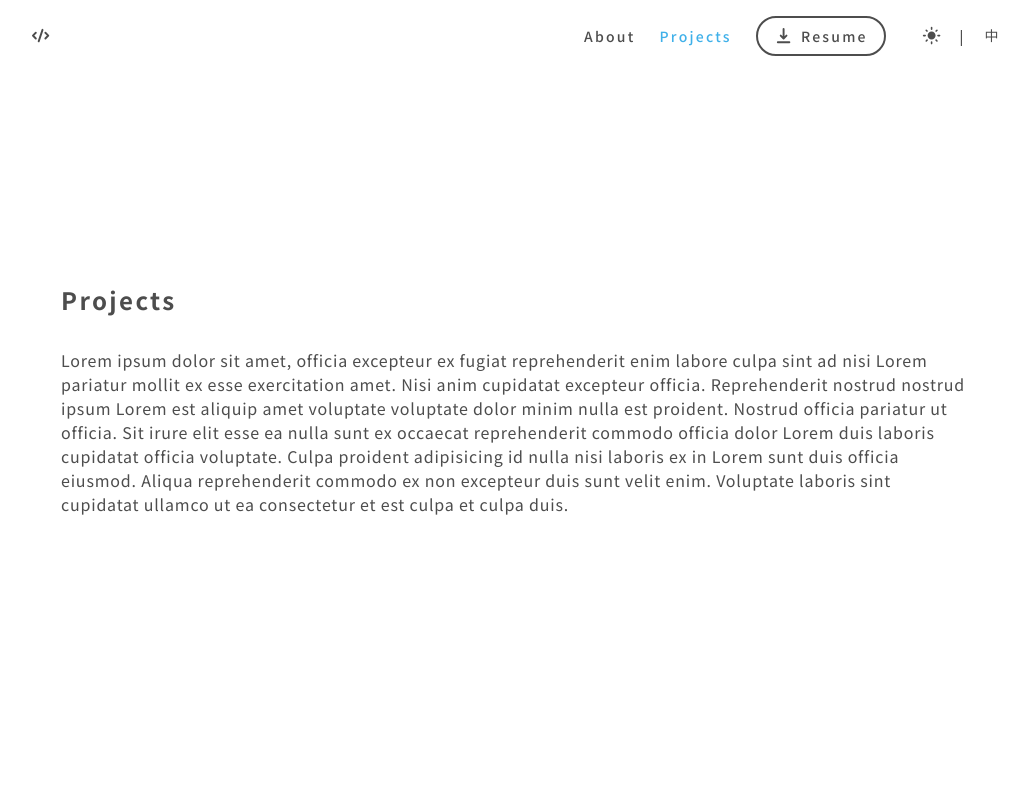
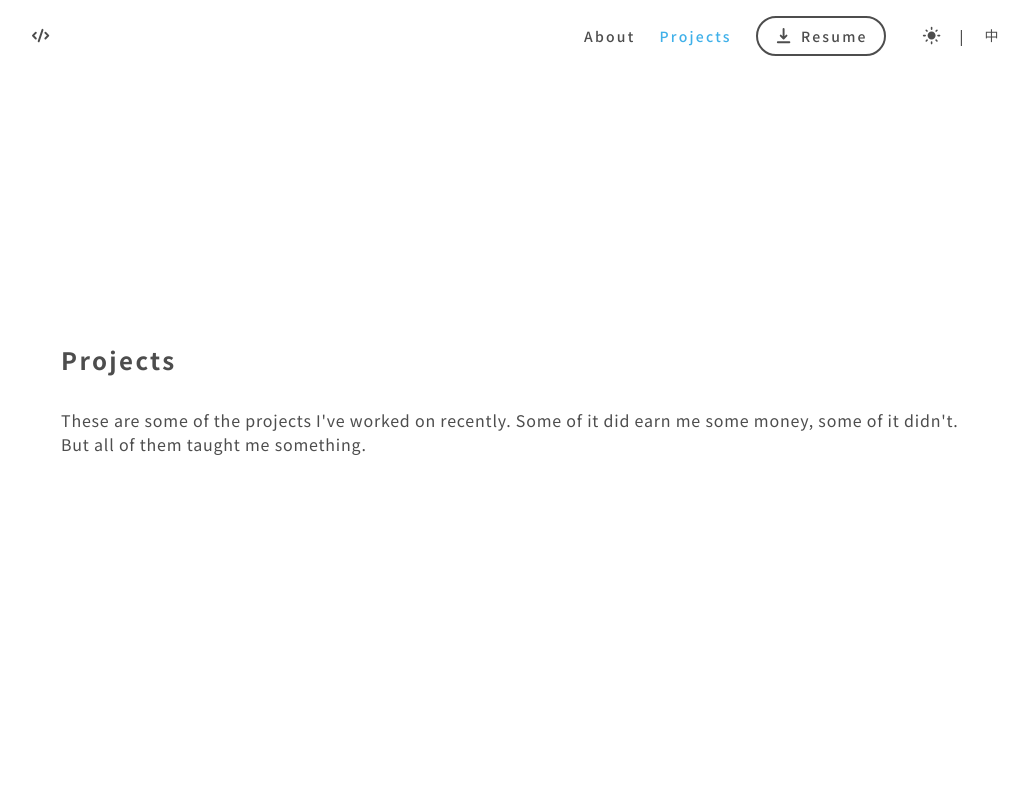
Before and after one commit to weicheng2138/weicheng-portfolio, a React (Vite) app: page /projects in a window 1280 px wide. Shown: the top 800 px of the page, without its empty margins (123-1152 px from the left). Built offline with nearby package versions, Linux system fonts and the light colour scheme.

Commit message:
feat(projects): add brief

```diff
--- a/src/locales/en/projects.json
+++ b/src/locales/en/projects.json
@@ -1,6 +1,6 @@
 {
   "title": "Projects",
-  "brief": "These are some of the projects I've worked on recently. Want to see more? Check out my Github.",
+  "brief": "These are some of the projects I've worked on recently. Some of it did earn me some money, some of it didn't. But all of them taught me something.",
   "details": [
     {
       "id": "GUM-Official-Website-and-Dashboard",
--- a/src/locales/zh/projects.json
+++ b/src/locales/zh/projects.json
@@ -1,6 +1,6 @@
 {
   "title": "專案內容",
-  "brief": "這些是我過去的開發過的專案！",
+  "brief": "這些是我最近參與的一些專案。有些專案賺了錢，有些沒有。但是所有的專案都教會了我一些東西。",
   "details": [
     {
       "id": "GUM-Official-Website-and-Dashboard",
--- a/src/pages/projects.tsx
+++ b/src/pages/projects.tsx
@@ -1,8 +1,6 @@
 import { Card, CardImage, CardTags, CardTitle } from '@/components/card';
 import { FaChevronRight } from 'react-icons/fa6';
 import Typography from '@/components/typography';
-import { Button } from '@/components/ui/button';
-import { useRef } from 'react';
 import { useTranslation } from 'react-i18next';
 import { motion } from 'framer-motion';
 import { cn } from '@/lib/utils';
@@ -27,19 +25,7 @@ const Projects = () => {
       {/* HERO */}
       <header className="flex h-dvh w-full max-w-5xl flex-col items-start justify-center gap-8 p-8 md:p-14">
         <Typography variant="h1">{t('title')}</Typography>
-        <Typography variant="p1">
-          Lorem ipsum dolor sit amet, officia excepteur ex fugiat reprehenderit
-          enim labore culpa sint ad nisi Lorem pariatur mollit ex esse
-          exercitation amet. Nisi anim cupidatat excepteur officia.
-          Reprehenderit nostrud nostrud ipsum Lorem est aliquip amet voluptate
-          voluptate dolor minim nulla est proident. Nostrud officia pariatur ut
-          officia. Sit irure elit esse ea nulla sunt ex occaecat reprehenderit
-          commodo officia dolor Lorem duis laboris cupidatat officia voluptate.
-          Culpa proident adipisicing id nulla nisi laboris ex in Lorem sunt duis
-          officia eiusmod. Aliqua reprehenderit commodo ex non excepteur duis
-          sunt velit enim. Voluptate laboris sint cupidatat ullamco ut ea
-          consectetur et est culpa et culpa duis.
-        </Typography>
+        <Typography variant="p1">{t('brief')}</Typography>
       </header>
       {/* HERO */}
 
```
